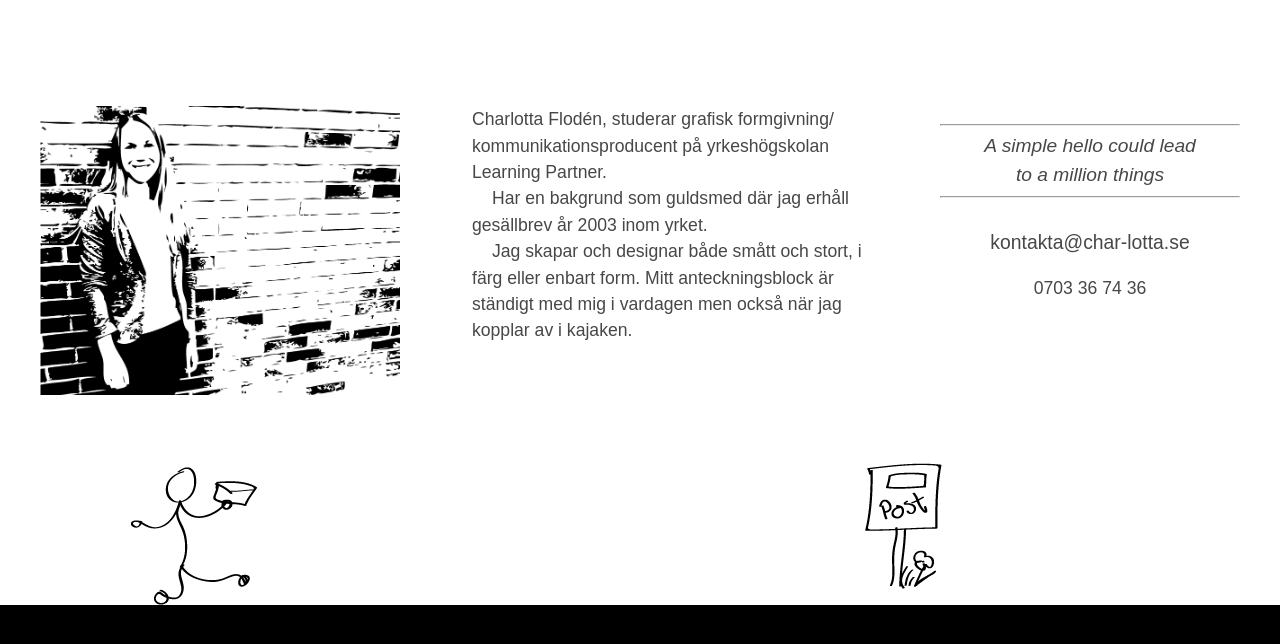
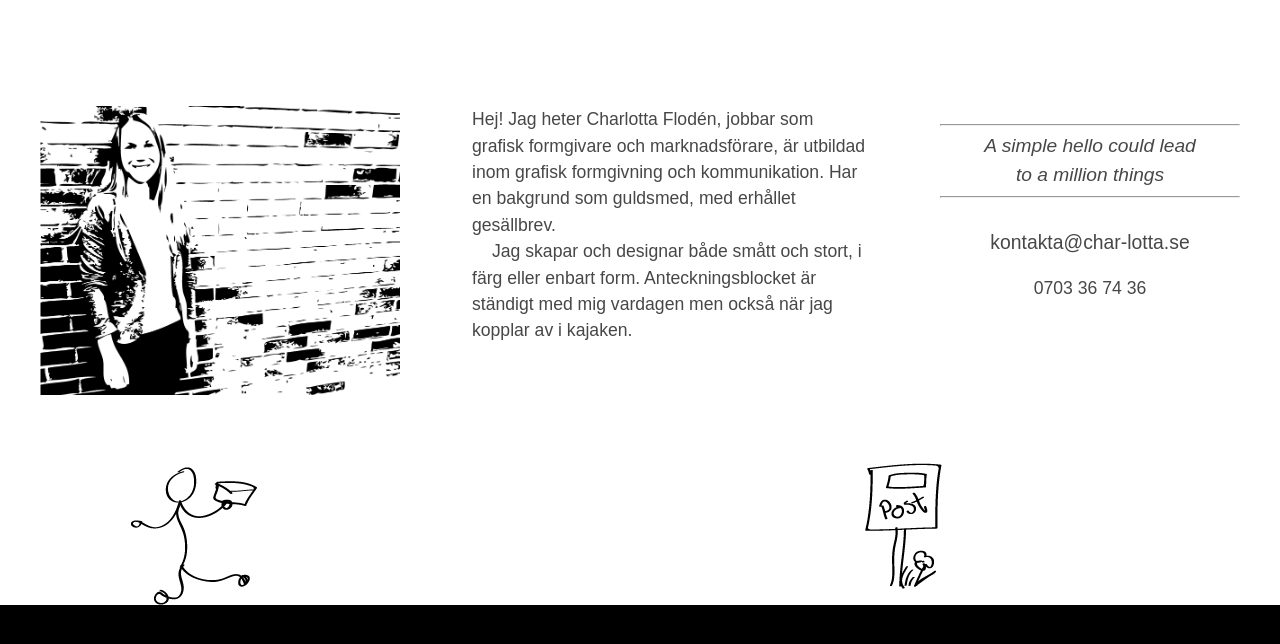
Before and after one commit to char-lotta/char-lotta.github.io, a plain HTML site: page ommig.html in a window 1280 px wide. Shown: the part 158-802 px from the top of the page. Drawn offline with Linux system fonts and the light colour scheme.

Commit message:
Update text

```diff
--- a/ommig.html
+++ b/ommig.html
@@ -51,10 +51,9 @@
 			</div>
 
 			<div class="migtext hide-mobile">
-				<h1>Charlotta Flodén, studerar grafisk formgivning/ kommunikationsproducent på yrkeshögskolan Learning Partner.</h1>
-				<h3>Har en bakgrund som guldsmed där jag erhåll gesällbrev år 2003 inom yrket.</h3>
-				<h3>Jag skapar och designar både smått och stort, i färg eller enbart form. Mitt anteckningsblock är ständigt med mig i vardagen men också när jag kopplar av i kajaken.
-				 </h3>
+				<h1>Hej! Jag heter Charlotta Flodén, jobbar som grafisk formgivare och marknadsförare, är utbildad inom grafisk formgivning och kommunikation. Har en bakgrund som guldsmed, med erhållet gesällbrev.</h1>
+				<h3>Jag skapar och designar både smått och stort, i färg eller enbart form. Anteckningsblocket är ständigt med mig vardagen men också när jag kopplar av i kajaken.</h3>
+
 			</div>
 		</div>
 	</div>
```
